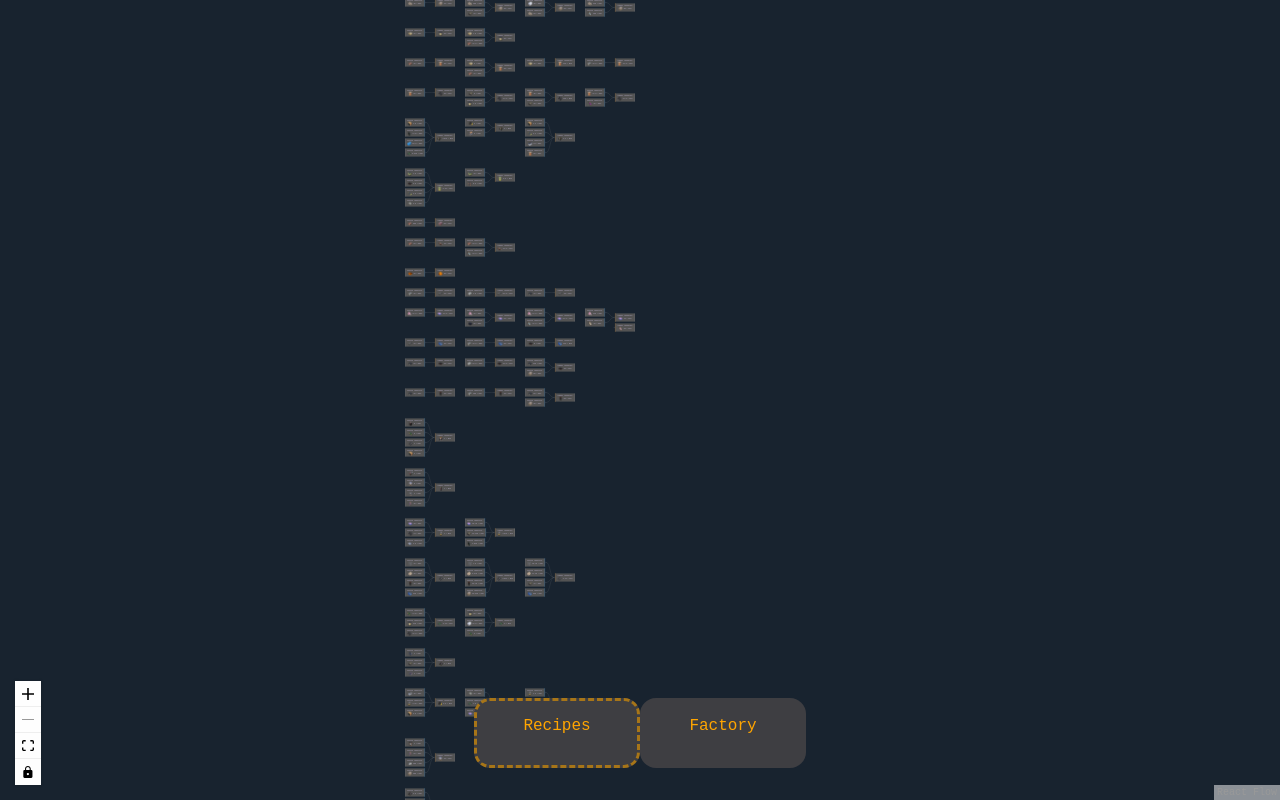
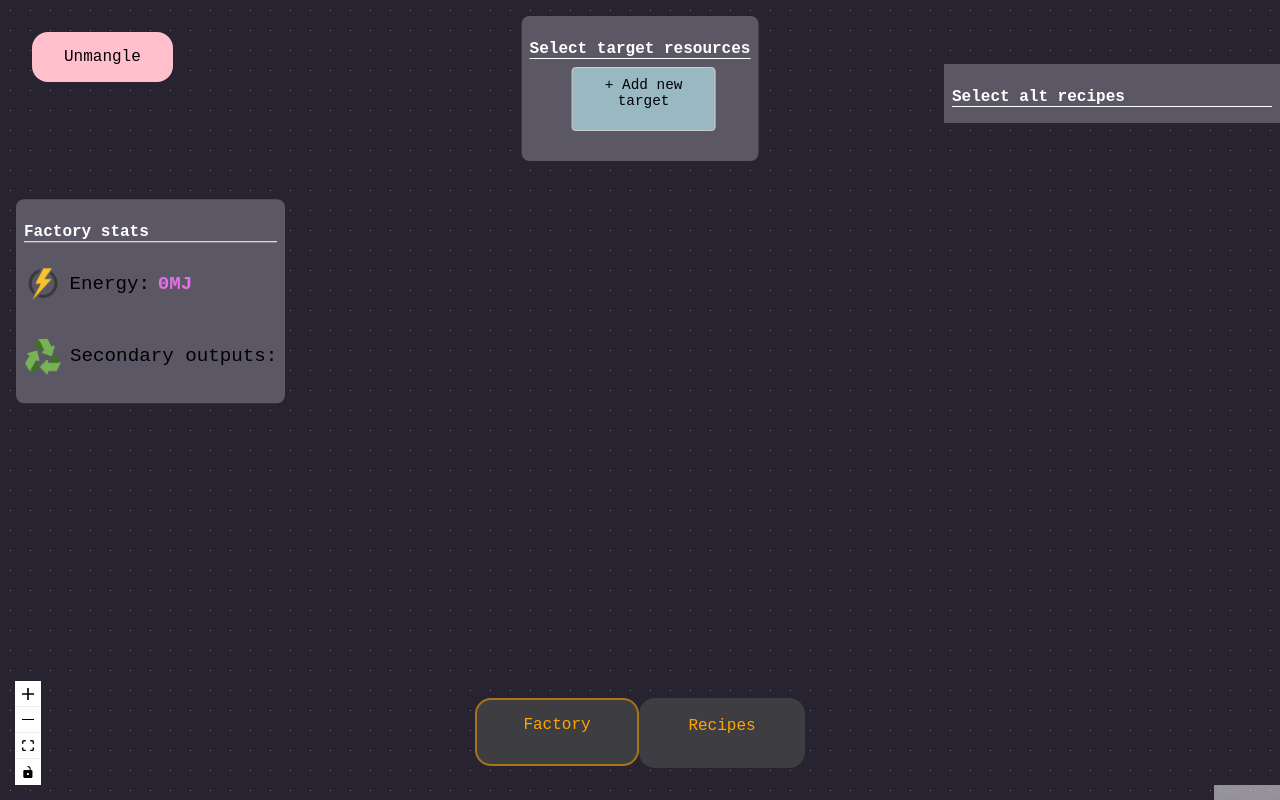
Before and after one commit to skibon02/satis-graphs, a React (Vite) app: page / in a window 1280 px wide. Built offline with nearby package versions, Linux system fonts and the light colour scheme.

Commit message:
remove logs, reorder pages

```diff
--- a/src/App.jsx
+++ b/src/App.jsx
@@ -7,7 +7,7 @@ import { ReactFlowProvider } from '@xyflow/react';
 import FactoryStats from './jsx/FactoryStats.jsx';
 
 function App() {
-  let [page, setPage] = useState('recipes');
+  let [page, setPage] = useState('factory');
 
   let page_jsx = <p>Как ты тут оказался? *-*</p>;
   if (page == 'recipes') {
@@ -23,15 +23,15 @@ function App() {
     </ReactFlowProvider>
     <div className="page-selector">
       <div
+        className={page == 'factory' ? 'selected' : ''}
+        onClick={() => {
+          setPage('factory');
+        }}>Factory</div>
+      <div
         className={page == 'recipes' ? 'selected' : ''}
         onClick={() => {
           setPage('recipes');
         }}>Recipes</div>
-      <div
-        className={page == 'factory' ? 'selected' : ''}
-        onClick={() => {
-          setPage('factory');
-        }}>Factory</div>
     </div>
     <div className="floating">
       <MissingRecipesLogger />
--- a/src/index.css
+++ b/src/index.css
@@ -38,7 +38,7 @@ body {
 }
 
 .page-selector > div.selected {
-  border: 3px dashed rgb(167, 117, 24);
+  border: 2px solid rgb(167, 117, 24);
 }
 
 .resource-rate-cont {
@@ -119,6 +119,7 @@ body {
 }
 .factory-stats .secondary-outputs img {
   width: 2em;
+  margin-right: .4em;
 }
 
 .factory-stats .energy .value {
@@ -128,6 +129,7 @@ body {
 
 .factory-stats .energy img {
   height: 2em;
+  margin-right: .2em;
 }
 
 .target-selector {
--- a/src/jsx/FactoryStats.jsx
+++ b/src/jsx/FactoryStats.jsx
@@ -4,9 +4,9 @@ import ResourceRate from "./ResourceRate";
 import recycling from "../assets/recycling.png"
 import { memo } from "react";
 
-const FactoryStats = memo(({stats}) => {
+const FactoryStats = ({stats}) => {
     let secondary_outputs = Object.entries(stats.secondaryOutputs).map(([rcname, rate]) => {
-        return <ResourceRate rcname={rcname} rate={rate}/>
+        return <ResourceRate key={rcname} rcname={rcname} rate={rate}/>
     });
     return (
         <div className="factory-stats">
@@ -22,6 +22,6 @@ const FactoryStats = memo(({stats}) => {
             </div>
         </div>
     );
-})
+}
 
 export default FactoryStats;
--- a/src/main.jsx
+++ b/src/main.jsx
@@ -2,7 +2,10 @@ import { StrictMode } from 'react'
 import { createRoot } from 'react-dom/client'
 import './index.css'
 import App from './App.jsx'
+import React from 'react'
 
 createRoot(document.getElementById('root')).render(
-    <App />
+    <StrictMode>
+        <App />
+    </StrictMode>
 )
--- a/src/satis/calculator.js
+++ b/src/satis/calculator.js
@@ -61,14 +61,6 @@ function traverseResource(rcname, select_recipe, rate = 0, for_each = (rcname, r
     }
     path.add(rcname);
 
-    console.log(`traverseResource ${rcname}`);
-    let path_str = `   Current path: `;
-    for (let el of path.values()) {
-        path_str += el + " => ";
-    }
-    path_str += 'X';
-    console.log(path_str);
-
     let recipes = all_recipes(rcname);
     if (recipes === "basic_resource") {
     path.delete(rcname);
@@ -91,7 +83,6 @@ function traverseResource(rcname, select_recipe, rate = 0, for_each = (rcname, r
         let ing_rate = rate / out_rate * recipe.ingredients[ing];
         let result = traverseResource(ing, select_recipe, ing_rate, for_each, path);
         if (result === "recursion_detected") {
-            console.log("    Recursion detected!");
             return "recursion_detected";
         }
     }
```
Also changed, not shown: 1 other file (tests, documents, lock files or other folders).
